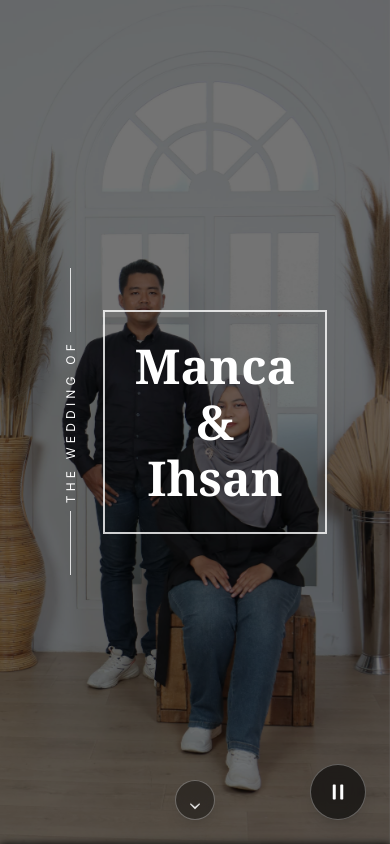
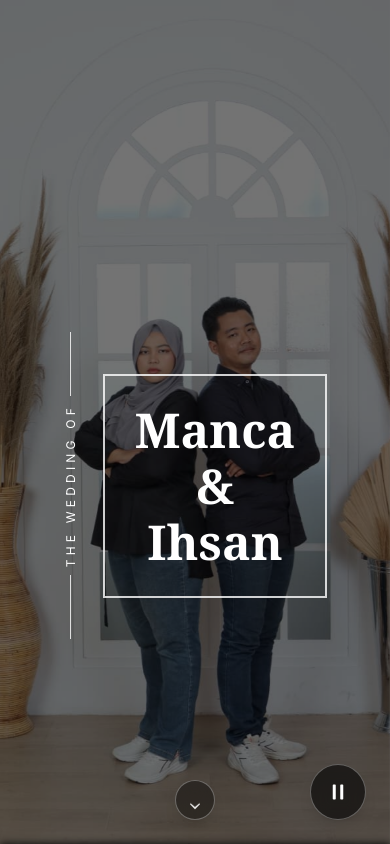
Before and after one commit to StefanusSimandjuntak/wedding-invitation, a Next.js app: page / in a window 390 px wide. Both pictures are taken after a click on the button "Open Invitation". Shown: the top 844 px of the page. Built offline with nearby package versions, Linux system fonts and the light colour scheme; no server answers; the database is empty.

Commit message:
Adjust TitleStripeSection positioning: move title up on mobile, keep centered on desktop

```diff
--- a/src/components/TitleStripeSection.tsx
+++ b/src/components/TitleStripeSection.tsx
@@ -3,8 +3,8 @@ import Section from "@/components/Section";
 
 export default function TitleStripeSection({ sectionRef }: { sectionRef?: React.MutableRefObject<HTMLElement | null> }) {
   return (
-    <Section id="title" sectionRef={sectionRef} bgImage="/assets/images/8.jpg" nextId="couple" contentClassName="animate-zoom-in">
-      <div className="flex justify-center">
+    <Section id="title" sectionRef={sectionRef} bgImage="/assets/images/IMG-20251107-WA0030.jpg" nextId="couple" contentClassName="animate-zoom-in">
+      <div className="flex justify-center items-start md:items-center pt-32 md:pt-0">
         <div className="relative flex items-center gap-6 text-white">
           <div className="flex flex-col items-center animate-slide-in-left">
             <div className="h-16 w-px bg-white/80" />
```
